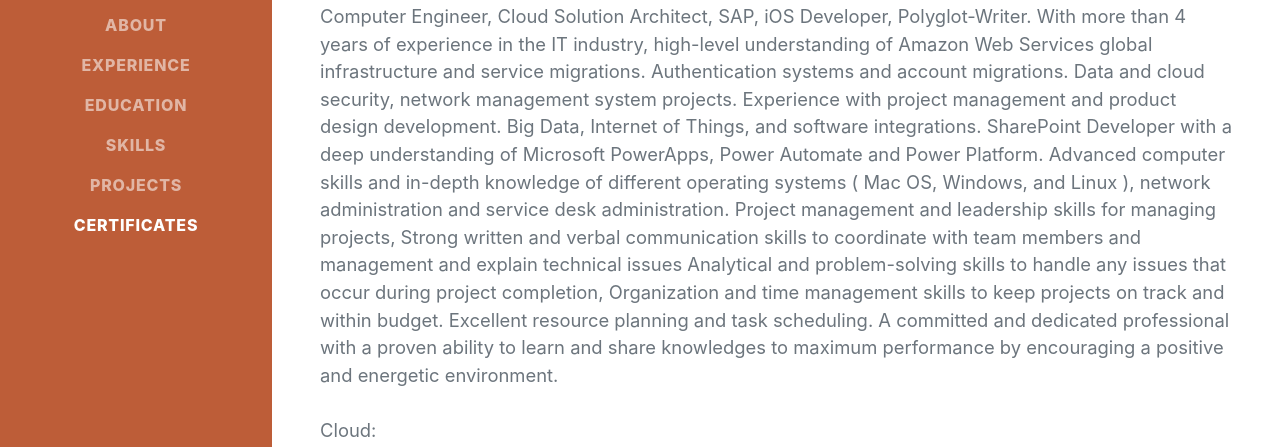
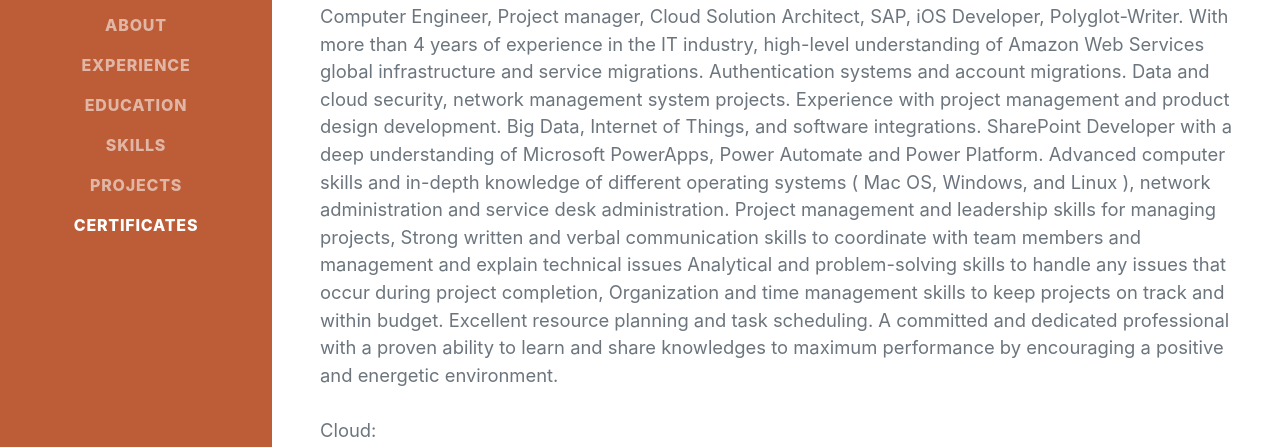
Before and after one commit to AbdiasSaintLouis/cvAbi, a plain HTML site: page index.html in a window 1280 px wide. Shown: the part 353-800 px from the top of the page. Drawn offline with nearby package versions, Linux system fonts and the light colour scheme; a web font is replaced by a local one.

Commit message:
Update index.html

```diff
--- a/index.html
+++ b/index.html
@@ -50,7 +50,7 @@
                           <!--  <a href="mailto:name@email.com">abdiassaintlouis1@gmail.com</a>-->
                         <a href="mailto:abdiassaintlouis1@gmail.com">abdiassaintlouis1@gmail.com</a>
                     </div>
-                    <p class="lead mb-5"><align="justify">Computer Engineer, Cloud Solution Architect, SAP, iOS Developer, Polyglot-Writer. With more than 4 years of experience in the IT industry, high-level understanding of Amazon Web Services global infrastructure and service migrations. Authentication systems and account migrations. Data and cloud security, network management system projects. Experience with project management and product design development. Big Data, Internet of Things, and software integrations. SharePoint Developer with a deep understanding of Microsoft PowerApps, Power Automate and Power Platform. Advanced computer skills and in-depth knowledge of different operating systems ( Mac OS, Windows, and Linux ), network administration and service desk administration. Project management and leadership skills for managing projects, Strong written and verbal communication skills to coordinate with team members and management and explain technical issues Analytical and problem-solving skills to handle any issues that occur during project completion, Organization and time management skills to keep projects on track and within budget. Excellent resource planning and task scheduling. A committed and dedicated professional with a proven ability to learn and share knowledges to maximum performance by encouraging a positive and energetic environment.
+                    <p class="lead mb-5"><align="justify">Computer Engineer, Project manager, Cloud Solution Architect, SAP, iOS Developer, Polyglot-Writer. With more than 4 years of experience in the IT industry, high-level understanding of Amazon Web Services global infrastructure and service migrations. Authentication systems and account migrations. Data and cloud security, network management system projects. Experience with project management and product design development. Big Data, Internet of Things, and software integrations. SharePoint Developer with a deep understanding of Microsoft PowerApps, Power Automate and Power Platform. Advanced computer skills and in-depth knowledge of different operating systems ( Mac OS, Windows, and Linux ), network administration and service desk administration. Project management and leadership skills for managing projects, Strong written and verbal communication skills to coordinate with team members and management and explain technical issues Analytical and problem-solving skills to handle any issues that occur during project completion, Organization and time management skills to keep projects on track and within budget. Excellent resource planning and task scheduling. A committed and dedicated professional with a proven ability to learn and share knowledges to maximum performance by encouraging a positive and energetic environment.
 
 <br><br>Cloud:<br>
  • AWS<br>
```
